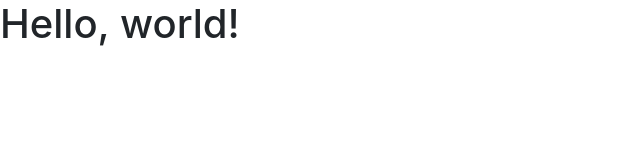
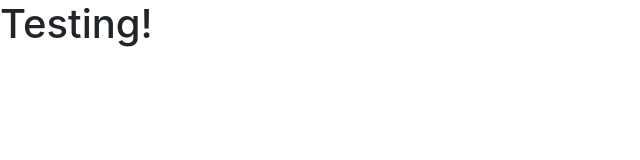
Before and after one commit to allyjlevine/learning-git, a plain HTML site: page index.html in a window 1280 px wide. Shown: the whole page, without its empty margins (0-640 px from the left). Drawn offline with nearby package versions, Linux system fonts and the light colour scheme.

Commit message:
change title and head

```diff
--- a/index.html
+++ b/index.html
@@ -5,7 +5,7 @@
     <meta http-equiv="X-UA-Compatible" content="IE=edge">
     <meta name="viewport" content="width=device-width, initial-scale=1">
     <!-- The above 3 meta tags *must* come first in the head; any other head content must come *after* these tags -->
-    <title>Bootstrap 101 Template</title>
+    <title>Testing 123</title>
 
     <!-- Bootstrap -->
     <link href="css/bootstrap.min.css" rel="stylesheet">
@@ -18,7 +18,7 @@
     <![endif]-->
   </head>
   <body>
-    <h1>Hello, world!</h1>
+    <h1>Testing!</h1>
 
     <!-- jQuery (necessary for Bootstrap's JavaScript plugins) -->
     <script src="https://ajax.googleapis.com/ajax/libs/jquery/1.12.4/jquery.min.js"></script>
```
